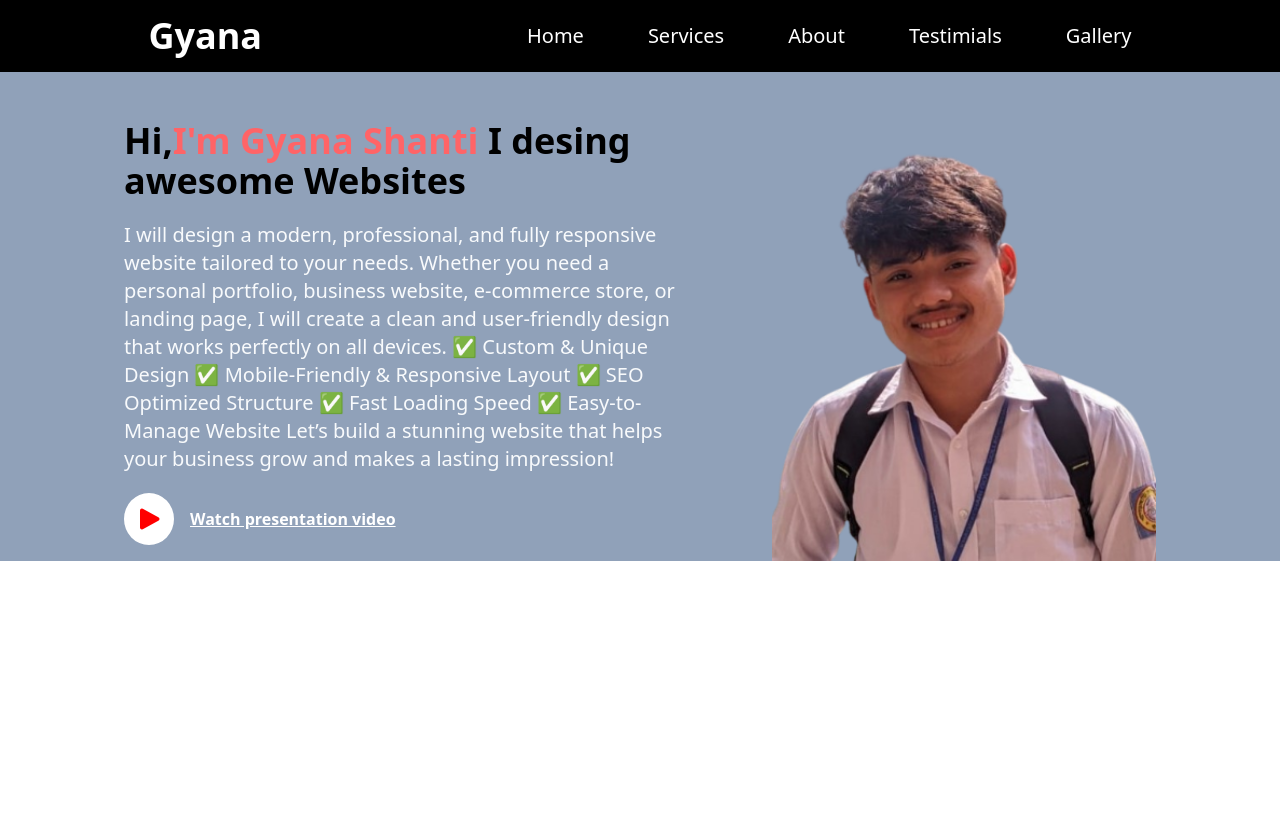
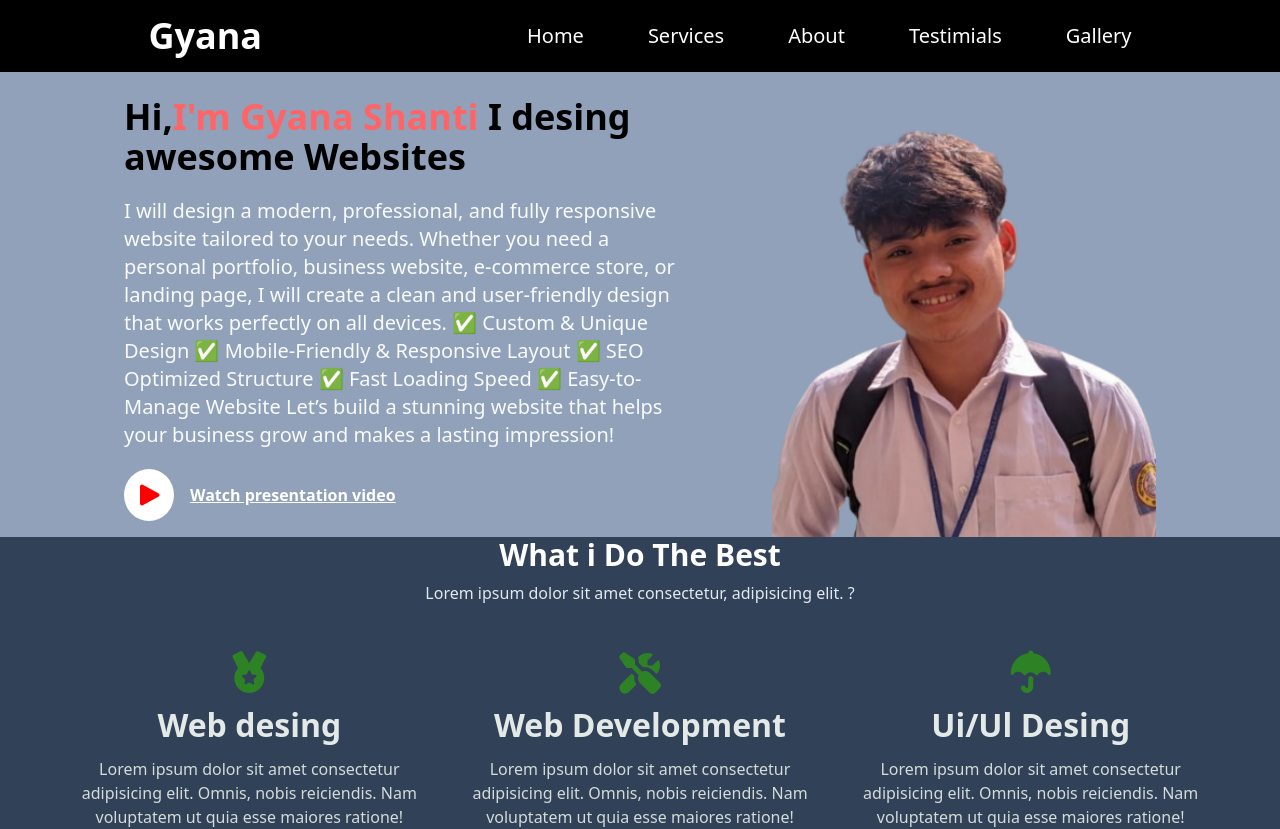
Before and after one commit to surjochakma17-source/potfolio-batch4, a plain HTML site: page index.html in a window 1280 px wide. Before the commit the page ends 800 px from the top, so only its background shows below. Drawn offline with nearby package versions, Linux system fonts and the light colour scheme.

Commit message:
services section created

```diff
--- a/index.html
+++ b/index.html
@@ -6,11 +6,15 @@
   <meta name="viewport" content="width=device-width, initial-scale=1.0">
   <title>Document</title>
   <script src="https://cdn.jsdelivr.net/npm/@tailwindcss/browser@4"></script>
-  <link rel="stylesheet" href="https://cdnjs.cloudflare.com/ajax/libs/font-awesome/7.0.1/css/all.min.css" integrity="sha512-2SwdPD6INVrV/lHTZbO2nodKhrnDdJK9/kg2XD1r9uGqPo1cUbujc+IYdlYdEErWNu69gVcYgdxlmVmzTWnetw==" crossorigin="anonymous" referrerpolicy="no-referrer" />
+  <link rel="stylesheet" href="https://cdnjs.cloudflare.com/ajax/libs/font-awesome/7.0.1/css/all.min.css"
+    integrity="sha512-2SwdPD6INVrV/lHTZbO2nodKhrnDdJK9/kg2XD1r9uGqPo1cUbujc+IYdlYdEErWNu69gVcYgdxlmVmzTWnetw=="
+    crossorigin="anonymous" referrerpolicy="no-referrer" />
   <style>
     ul li:hover {
       color: aqua;
-    } .btn1{
+    }
+
+    .btn1 {
       background-color: white;
       color: red;
       font-size: 24px;
@@ -19,11 +23,28 @@
       border: 2px solid white;
       transition: all 2s ease-in-out;
     }
-    .btn1:hover{
+
+    .btn1:hover {
       background-color: transparent;
       color: white;
       transform: scale(1.03);
     }
+    .card{
+     text-align: center;
+    }
+    .card i{
+      font-size: 40px;
+      color: rgb(44, 130, 36);
+    }
+    .card h2{
+      font-size: 32px;
+      color: rgb(226, 233, 231);
+      font-weight: 700;
+    }
+    .card p{
+      color: rgb(211, 220, 217);
+    }
+
   </style>
 </head>
 
@@ -39,11 +60,13 @@
       <li><a href="">Gallery</a></li>
     </ul>
   </nav>
-  header section
+  <!-- header section-->
   <div class=" bg-slate-400 pt-20 px-20 flex items-center justify-around ">
     <div class="w-1/2">
-      <h1 class="text-4xl font-bold "> Hi,<span class="text-red-400">I'm Gyana Shanti</span> I desing <br>awesome Websites</h1>
-      <p class="text-slate-50 font-medium my-5 text-xl"> I will design a modern, professional, and fully responsive website tailored to your needs. Whether you need a
+      <h1 class="text-4xl font-bold "> Hi,<span class="text-red-400">I'm Gyana Shanti</span> I desing <br>awesome
+        Websites</h1>
+      <p class="text-slate-50 font-medium my-5 text-xl"> I will design a modern, professional, and fully responsive
+        website tailored to your needs. Whether you need a
         personal portfolio, business website, e-commerce store, or landing page, I will create a clean and user-friendly
         design that works perfectly on all devices.
         ✅ Custom & Unique Design
@@ -60,6 +83,32 @@
     </div>
     <img class=" w-96" src="./download.png" alt="">
   </div>
+  <!-- servirces section -->
+  <div class="bg-slate-700 flex flex-col gap-2 items-center file:py-16">
+    <h1 class="text-3xl font-bold text-white"> What i Do The Best</h1>
+    <p class="text-slate-200"> Lorem ipsum dolor sit amet consectetur, adipisicing elit. ?</p>
+    <div class="flex max-w-6xl gap-5 mt-10">
+      <div class="card space-y-2">
+        <i class="fa-solid fa-medal"></i>
+        <h2> Web desing</h2>
+        <p>Lorem ipsum dolor sit amet consectetur adipisicing elit. Omnis, nobis reiciendis. Nam voluptatem ut quia esse
+          maiores ratione!</p>
+      </div>
+      <div class="card space-y-2">
+        <i class="fa-solid fa-screwdriver-wrench"></i>
+        <h2> Web Development</h2>
+        <p>Lorem ipsum dolor sit amet consectetur adipisicing elit. Omnis, nobis reiciendis. Nam voluptatem ut quia esse
+          maiores ratione!</p>
+      </div>
+      <div class="card space-y-2">
+        <i class="fa-solid fa-umbrella"></i>
+        <h2> Ui/Ul Desing </h2>
+        <p>Lorem ipsum dolor sit amet consectetur adipisicing elit. Omnis, nobis reiciendis. Nam voluptatem ut quia esse
+          maiores ratione!</p>
+      </div>
+    </div>
+
+  </div>
 </body>
 
 </html>
```
